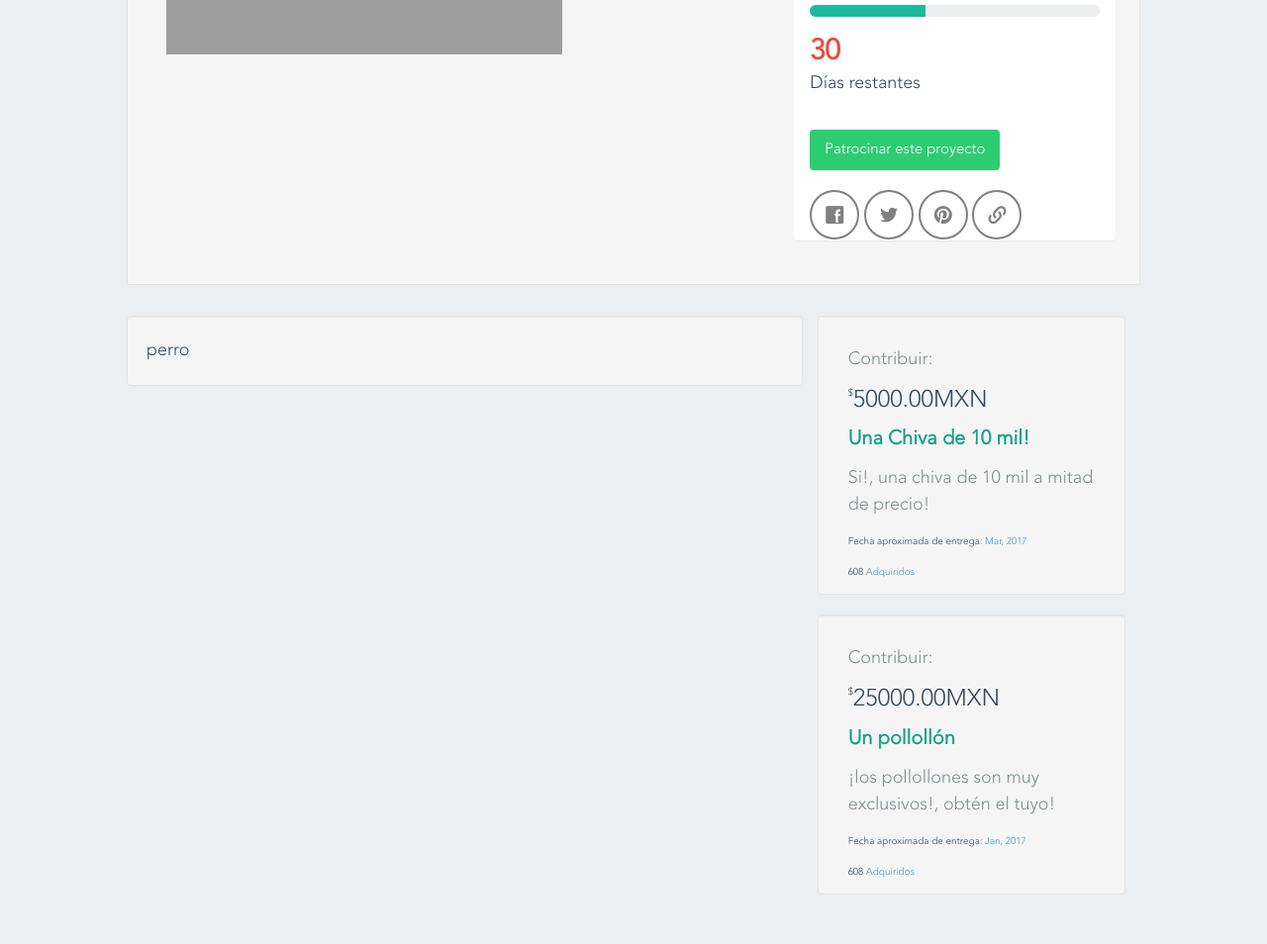
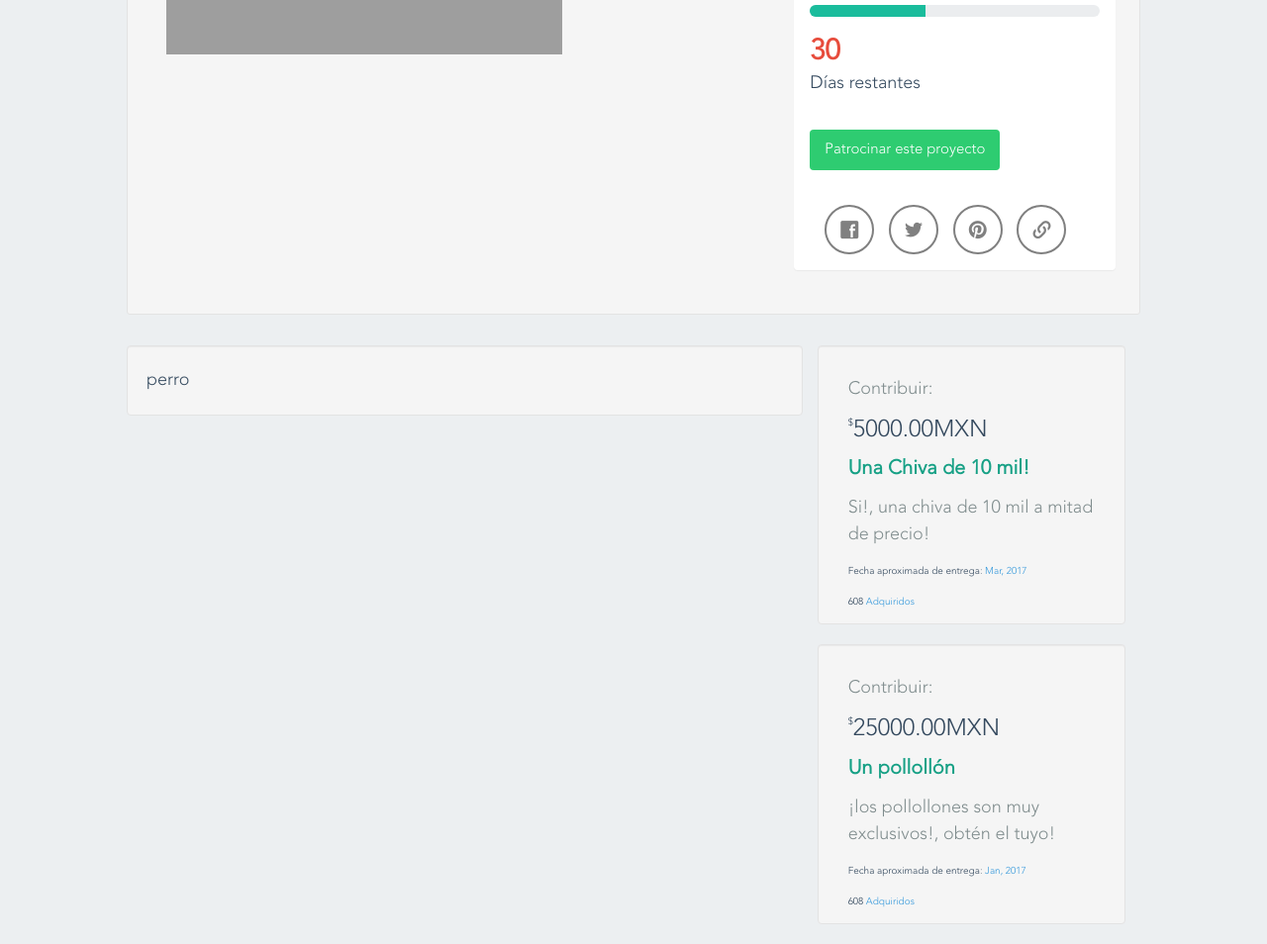
Before and after one commit to Oswaldinho24k/RZapopan, a Django app: template projects/templates/projects/detail.html in a window 1280 px wide. Shown: the part 518-1472 px from the top of the page at 99% size. Before the commit the page ends 1422 px from the top, so only its background shows below. Run offline with Django 3.2, Linux system fonts and the light colour scheme; the template is opened without the code that fills it: values that come from a table or form of the project are taken from there, others are empty; data comes from the database, SQL or seed files in the repository; tables that the repository leaves empty hold one stand-in row (values such as "Sample post"); parts of the project's set-up code (start-up, migrations or seed data) failed here and were passed over; some libraries are stand-ins or nearby versions; grey boxes are pictures that could not be loaded.

```diff
--- a/projects/templates/projects/detail.html
+++ b/projects/templates/projects/detail.html
@@ -75,7 +75,7 @@
 
 
 
-		<div class="social">
+		<div class="social panel-body">
 		<div class="icon" data-toggle="tooltip" data-placement="bottom" title="Comparte en Facebook">
 			<span class="fui-facebook"></span>
 		</div>
--- a/static/css/_projects.css
+++ b/static/css/_projects.css
@@ -87,6 +87,7 @@ font {
 	margin-top: 20px;
 	color: grey;
 	transition:all 0.5s ease;
+	margin-right: 10px;
 }
 .icon:hover{
 	margin-top: 0;
```
